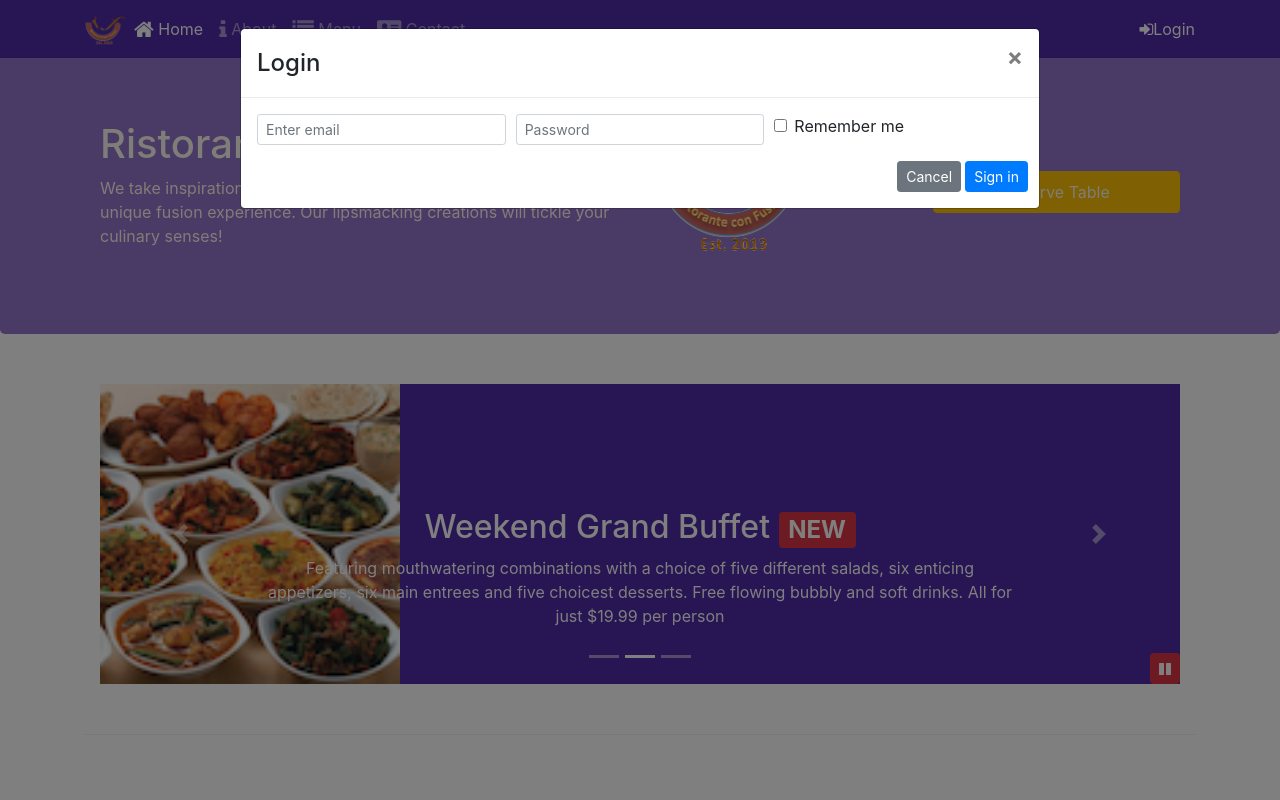
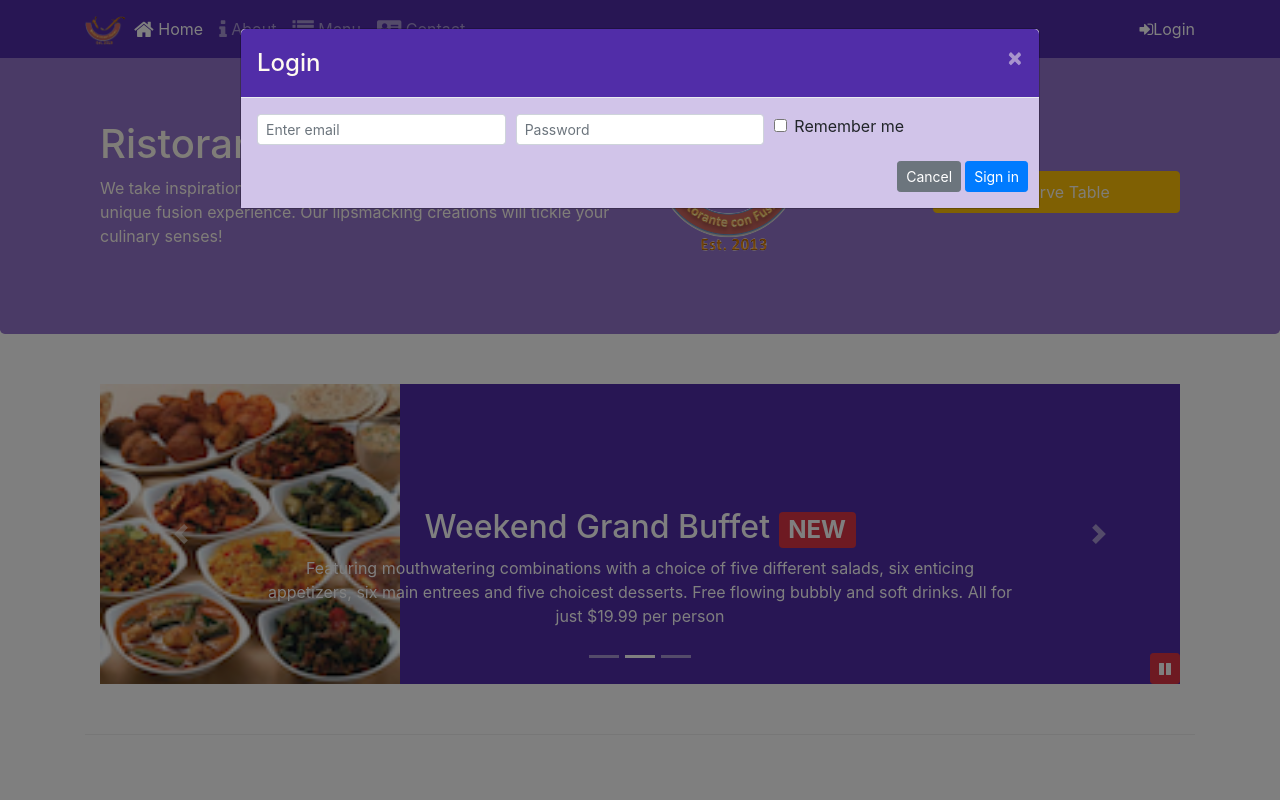
Before and after one commit to praj1wal/bootstrap_project, a website: page index.html in a window 1280 px wide. Both pictures are taken after a click on the button "Login". Shown: the top 800 px of the page. Drawn offline with nearby package versions, Linux system fonts and the light colour scheme.

Commit message:
week4assign

```diff
--- a/css/styles.scss
+++ b/css/styles.scss
@@ -2,6 +2,7 @@ $lt-gray: #ddd;
 $background-dark: #512DA8;
 $background-light: #9575CD;
 $background-pale: #D1C4E9;
+$floralwhile: #FFFAF0;
 
 // Height variables
 $carousel-item-height: 300px;
@@ -72,3 +73,15 @@ body{
     bottom: 0px;
     z-index: 1;
 }
+
+.modal-header{
+    background: $background-dark;
+    color: $floralwhile;
+    .close{
+        color: $floralwhile;
+    }
+}
+
+.modal-body{
+    background: $background-pale;
+}
--- a/index.html
+++ b/index.html
@@ -30,7 +30,7 @@
                     <li class="nav-item"><a class="nav-link" href="contactus.html"><span class="fa fa-address-card fa-lg"></span> Contact</a></li>
                 </ul>
                 <span class="navbar-text">
-                    <a data-toggle="modal" data-target="#loginModal">
+                    <a id="buttonLogin" type="button" role="button">
                         <span class="fa fa-sign-in"></span>Login
                     </a>
                 </span>
@@ -152,7 +152,7 @@
                     <img src="img/logo.png" class="img-fluid">
                 </div>
                 <div class="col-12 col-sm-3 align-self-center">
-                    <a class="btn btn-block nav-link btn-warning" role="button" data-toggle="modal" data-target="#reserveModal">Reserve Table</a>
+                    <a class="btn btn-block nav-link btn-warning" role="button" id="buttonReservation">Reserve Table</a>
                 </div>
             </div>
         </div>
@@ -318,6 +318,12 @@
                     $('#carouselButton').children('span').addClass('fa-pause');
                 }
             });
+            $("#buttonReservation").click(function(){
+                $("#reserveModal").modal('toggle');
+            });
+            $("#buttonLogin").click(function(){
+                $('#loginModal').modal('toggle');
+            });
         });
     </script>
 </body>
```
Also changed, not shown: css/styles.css, 1 other file.
